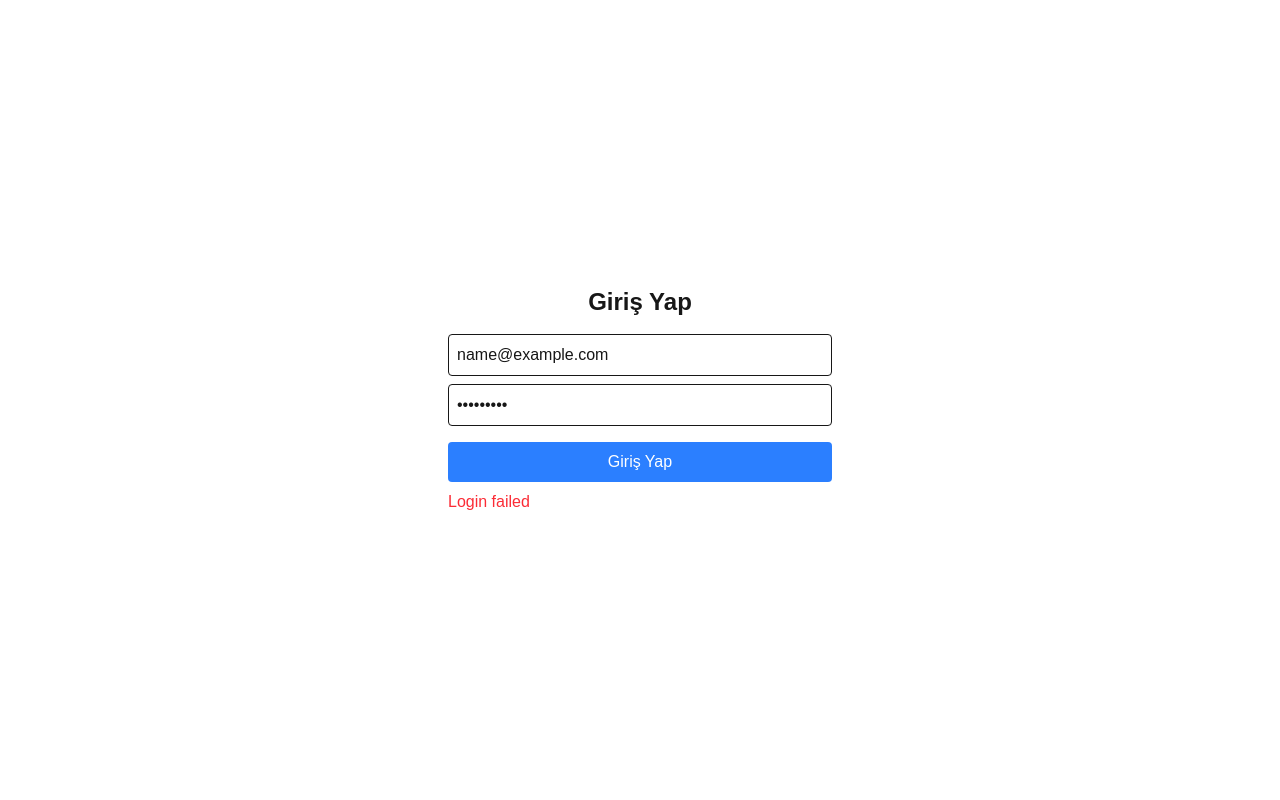
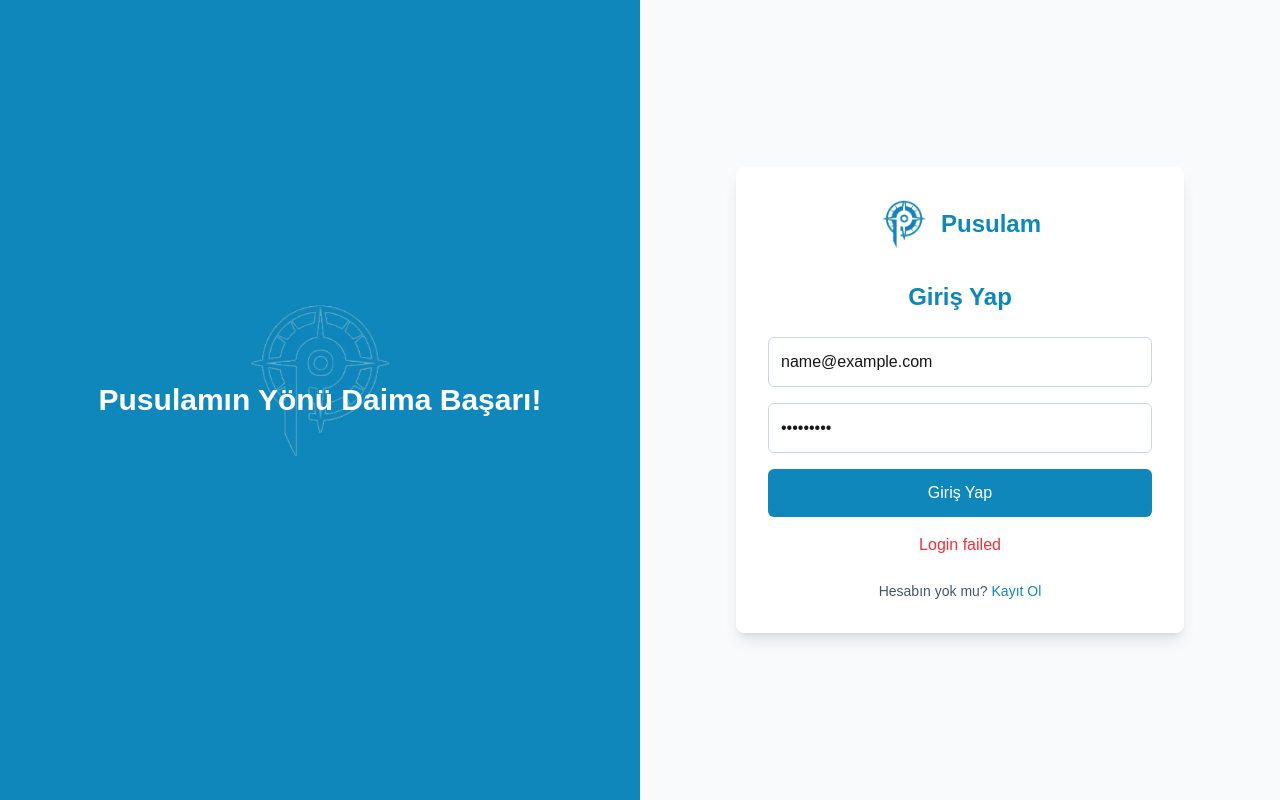
Before and after one commit to incikeskin/Pusulam, a Next.js app in the folder client/: page /login in a window 1280 px wide. Both pictures are taken after typing "name@example.com", "Sample123" into the empty fields and a click on the button "Giriş Yap". Built offline with nearby package versions, Linux system fonts and the light colour scheme; no server answers.

Commit message:
anasayfa tasarımı güncellendi, login sayfa tasarımı oluşturuldu

```diff
--- a/client/app/components/LandingPage.tsx
+++ b/client/app/components/LandingPage.tsx
@@ -2,6 +2,7 @@
 import React from 'react'
 import Image from 'next/image'
 import Link from 'next/link'
+
 
 type Feature = {
     title: string
@@ -24,20 +25,22 @@ export default function LandingPage(): React.ReactNode {
                 <div className="max-w-6xl mx-auto px-6 py-4 flex items-center justify-between">
                     <Link href="/" className="flex items-center gap-3">
                         <Image src="/images/pusulam_logo.png"
-                        alt="Pusulam Logo"
-                        width={40}
-                        height={40}
-                        className="object-contain"
+                            alt="Pusulam Logo"
+                            width={40}
+                            height={40}
+                            className="object-contain"
                         />
-                        <div className="font-semibold text-lg">Pusulam</div>
+                        <div className={`font-sans font-bold text-2xl text-[#1087BB]`}>
+                            Pusulam
+                        </div>
                     </Link>
 
                     <nav className="hidden md:flex items-center gap-6 text-sm">
-                        <Link href="#features" className="hover:underline transition">Özellikler</Link>
-                        <Link href="#roles" className="hover:underline transition">Roller</Link>
-                        <Link href="#about" className="hover:underline transition">Hakkında</Link>
+                        <Link href="#features" className="hover:text-[#1087BB] transition">Özellikler</Link>
+                        <Link href="#roles" className="hover:text-[#1087BB] transition">Roller</Link>
+                        <Link href="#about" className="hover:text-[#1087BB] transition">Hakkında</Link>
                         <Link href="/login" className="px-4 py-2 rounded-md border border-slate-200 hover:bg-slate-50 transition">Giriş</Link>
-                        <Link href="/register" className="px-4 py-2 rounded-md bg-indigo-600 text-white hover:bg-indigo-700 transition">Kayıt Ol</Link>
+                        <Link href="/register" className="px-4 py-2 rounded-md bg-[#1087BB] text-white hover:bg-indigo-700 transition">Kayıt Ol</Link>
                     </nav>
 
                     <div className="md:hidden">
@@ -51,12 +54,12 @@ export default function LandingPage(): React.ReactNode {
                 <section className="max-w-6xl mx-auto px-6 py-16 flex flex-col-reverse lg:flex-row items-center gap-12">
                     <div className="lg:w-1/2">
                         <h1 className="text-4xl md:text-5xl font-extrabold leading-tight">
-                            Öğrenci başarı takibini <span className="text-indigo-600">kolaylaştır</span>
+                            Öğrenci başarı takibini <span className="text-[#1087BB]">kolaylaştır</span>
                         </h1>
                         <p className="mt-4 text-slate-600">Öğrenciler, veliler ve öğretmenler için kişiselleştirilmiş çalışma planı, görev takibi ve haftalık raporlar.</p>
 
                         <div className="mt-6 flex items-center gap-4 flex-wrap">
-                            <Link href="/register" className="inline-flex items-center gap-2 px-5 py-3 rounded-md bg-indigo-600 text-white font-medium hover:bg-indigo-700 transition transform hover:scale-105 duration-300">
+                            <Link href="/register" className="inline-flex items-center gap-2 px-5 py-3 rounded-md bg-[#1087BB] text-white font-medium hover:bg-indigo-700 transition transform hover:scale-105 duration-300">
                                 Hemen Başla
                             </Link>
                             <Link href="/about" className="text-sm text-slate-600 hover:underline transition">Daha fazla bilgi</Link>
@@ -119,14 +122,14 @@ export default function LandingPage(): React.ReactNode {
                 </section>
 
                 {/* Callout / Demo */}
-                <section className="bg-indigo-600 text-white py-12">
+                <section className="bg-[#1087BB] text-white py-12">
                     <div className="max-w-6xl mx-auto px-6 flex flex-col md:flex-row items-center justify-between gap-6">
                         <div>
                             <h3 className="text-2xl font-semibold">Projeyi şimdi dene — ücretsiz</h3>
                             <p className="mt-2 text-indigo-100 text-sm">Hesap oluştur, kendi çalışma planını oluştur ve öğrenci ilerlemeni takip etmeye başla.</p>
                         </div>
                         <div>
-                            <Link href="/register" className="inline-block px-5 py-3 bg-white text-indigo-600 rounded-md font-medium hover:bg-indigo-100 transition transform hover:scale-105">
+                            <Link href="/register" className="inline-block px-5 py-3 bg-white text-[#1087BB] rounded-md font-medium hover:bg-indigo-100 transition transform hover:scale-105">
                                 Kayıt Ol
                             </Link>
                         </div>
@@ -163,7 +166,7 @@ function RoleCard({ title, desc }: { title: string; desc: string }) {
             <div className="text-lg font-semibold">{title}</div>
             <p className="mt-2 text-slate-600 text-sm">{desc}</p>
             <div className="mt-4">
-                <Link href={title === 'Öğrenci' ? '/student' : title === 'Veli' ? '/parent' : '/coach'} className="inline-block px-4 py-2 rounded-md bg-indigo-50 text-indigo-700 text-sm hover:bg-indigo-100 transition">
+                <Link href={title === 'Öğrenci' ? '/student' : title === 'Veli' ? '/parent' : '/coach'} className="inline-block px-4 py-2 rounded-md bg-[#1087BB] text-white text-sm hover:bg-black transition">
                     Paneli Gör
                 </Link>
             </div>
--- a/client/app/layout.tsx
+++ b/client/app/layout.tsx
@@ -3,7 +3,7 @@ import { Geist, Geist_Mono } from "next/font/google";
 import "./globals.css";
 import Providers from "./providers"; // Redux Provider
 
-const geistSans = Geist({
+export const geistSans = Geist({
   variable: "--font-geist-sans",
   subsets: ["latin"],
 });
@@ -13,7 +13,7 @@ const geistMono = Geist_Mono({
   subsets: ["latin"],
 });
 
-export const metadata: Metadata = {
+const metadata: Metadata = {
   title: "Create Next App",
   description: "Generated by create next app",
 };
--- a/client/app/login/page.tsx
+++ b/client/app/login/page.tsx
@@ -4,6 +4,8 @@ import { useState } from "react";
 import { useRouter } from "next/navigation";
 import { useAppDispatch, useAppSelector } from "@/redux/hooks";
 import { loginUser } from "@/redux/auth-store/authThunks";
+import Image from "next/image";
+import { motion } from "framer-motion"; // animasyon için
 
 export default function LoginPage() {
   const dispatch = useAppDispatch();
@@ -26,31 +28,86 @@ export default function LoginPage() {
   };
 
   return (
-    <div className="flex flex-col items-center justify-center min-h-screen p-4">
-      <h1 className="text-2xl font-bold mb-4">Giriş Yap</h1>
-      <form onSubmit={handleSubmit} className="flex flex-col gap-2 w-full max-w-sm">
+    <div className="min-h-screen flex flex-col md:flex-row">
+      {/* Sol panel */}
+      <div className="hidden md:flex md:w-1/2 bg-[#1087BB] relative items-center justify-center overflow-hidden">
+        <motion.div
+          className="absolute w-40 h-40 flex items-center justify-center"
+          animate={{ y: [0, -20, 0], opacity: [0.8, 0.5, 0.8] }}
+          transition={{ duration: 6, repeat: Infinity, ease: "easeInOut" }}
+        >
+          <div className="w-full h-full">
+            <Image
+              src="/images/pusulam_logo.png"
+              alt="Pusulam Logo"
+              fill // fill kullanırsan parent div ile boyutlanır
+              className="object-contain opacity-70"
+            />
+          </div>
+        </motion.div>
+
+        <div className="z-10 text-white text-3xl font-bold px-6 text-center">
+          <p>Pusulamın Yönü Daima Başarı!</p>
+        </div>
+      </div>
+
+      {/* Sağ panel */}
+      <div className="flex flex-1 items-center justify-center p-6 bg-slate-50">
+        <div className="w-full max-w-md bg-white shadow-lg rounded-lg p-8">
+          {/* Logo */}
+          <div className="flex items-center gap-3 mb-8 justify-center">
+            <Image
+              src="/images/pusulam_logo.png"
+              alt="Pusulam Logo"
+              width={50}
+              height={50}
+              className="object-contain"
+            />
+            <span className="text-[#1087BB] font-bold text-2xl">Pusulam</span>
+          </div>
+
+          {/* Form */}
+          <h1 className="text-2xl font-bold text-center text-[#1087BB] mb-6">
+            Giriş Yap
+          </h1>
+          <form onSubmit={handleSubmit} className="flex flex-col gap-4">
             <input
               type="email"
               placeholder="Email"
               value={email}
               onChange={(e) => setEmail(e.target.value)}
-          className="border p-2 rounded"
+              className="border border-slate-300 rounded-md p-3 focus:outline-none focus:ring-2 focus:ring-[#1087BB] transition"
             />
             <input
               type="password"
               placeholder="Şifre"
               value={password}
               onChange={(e) => setPassword(e.target.value)}
-          className="border p-2 rounded"
+              className="border border-slate-300 rounded-md p-3 focus:outline-none focus:ring-2 focus:ring-[#1087BB] transition"
             />
             <button
               type="submit"
-          className="bg-blue-500 text-white p-2 rounded mt-2"
+              className="bg-[#1087BB] text-white py-3 rounded-md font-medium hover:bg-[#0d75a0] transition-colors"
             >
               Giriş Yap
             </button>
-        {authState.error && <p className="text-red-500">{authState.error}</p>}
           </form>
+
+          {authState.error && (
+            <p className="text-red-500 mt-4 text-center">{authState.error}</p>
+          )}
+
+          <div className="mt-6 text-center text-sm text-slate-600">
+            Hesabın yok mu?{" "}
+            <a
+              href="/register"
+              className="text-[#1087BB] hover:underline hover:text-[#0d75a0] transition-colors"
+            >
+              Kayıt Ol
+            </a>
           </div>
+        </div>
+      </div>
+    </div >
   );
 }
--- a/client/package.json
+++ b/client/package.json
@@ -11,6 +11,7 @@
   "dependencies": {
     "@reduxjs/toolkit": "^2.9.2",
     "axios": "^1.13.1",
+    "framer-motion": "^12.23.25",
     "next": "16.0.0",
     "react": "19.2.0",
     "react-dom": "19.2.0",
```
Also changed, not shown: 1 other file (tests, documents, lock files or other folders). Lines whose indentation alone changed are shown as unchanged.
